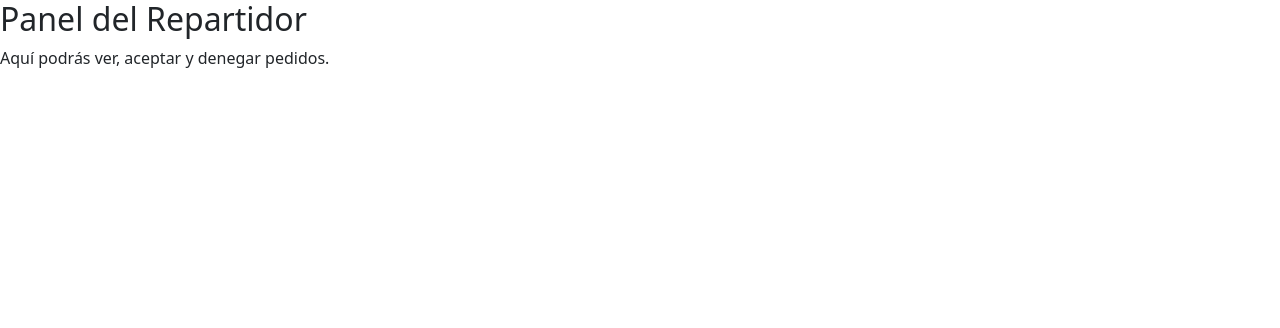
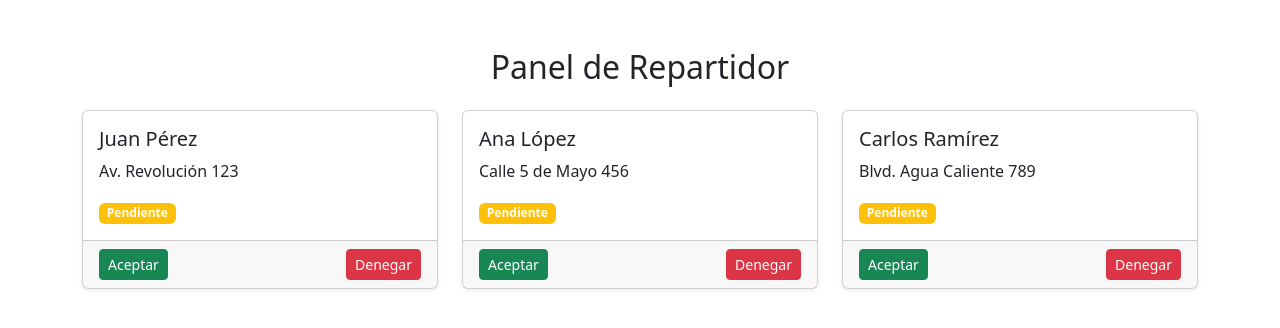
Before and after one commit to AxelYYa/SymphonyMusicStage, a React (Vite) app: page /repartidor in a window 1280 px wide. Shown: the top 328 px of the page. Built offline with nearby package versions, Linux system fonts and the light colour scheme.

Commit message:
Añadidos de Abraham

```diff
--- a/src/Components/Navbar.jsx
+++ b/src/Components/Navbar.jsx
@@ -1,16 +1,13 @@
-
 import React from 'react';
 import { Link } from 'react-router-dom';
 import logo from '/src/assets/logo1.png';
 
-
-
 const Navbar = () => {
   return (
     <nav className="navbar navbar-expand-lg navbar-light" style={{ backgroundColor: '#0000' }}>
-      <div className="container-fluid" >
+      <div className="container-fluid">
         <div className="row w-100 align-items-center">
-          <div className="col-5 d-flex justify-content-start">
+          <div className="col-4 d-flex justify-content-start">
             <button className="navbar-toggler" type="button" data-bs-toggle="collapse" data-bs-target="#navbarNav" aria-controls="navbarNav" aria-expanded="false" aria-label="Toggle navigation">
               <span className="navbar-toggler-icon"></span>
             </button>
@@ -21,24 +18,16 @@ const Navbar = () => {
             </Link>
           </div>
           <div className="col-4 d-flex justify-content-end">
+            <ul className="navbar-nav d-flex align-items-center gap-3">
+              <li className="nav-item">
+                <Link className="nav-link active" to="/">Inicio</Link>
+              </li>
+              <li className="nav-item">
+                <Link className="btn btn-primary btn-sm text-white" to="/login" style={{ padding: '5px 10px', fontSize: '14px' }}>Iniciar Sesión</Link>
+              </li>
+            </ul>
           </div>
         </div>
-      </div>
-      <div className="collapse navbar-collapse justify-content-center" id="navbarNav">
-        <ul className="navbar-nav">
-          <li className="nav-item">
-            <Link className="nav-link active" to="/">Inicio</Link>
-          </li>
-          <li className="nav-item">
-            <Link className="nav-link" to="/acerca">Acerca</Link>
-          </li>
-          <li className="nav-item">
-            <Link className="nav-link" to="/contacto">Contacto</Link>
-          </li>
-          <li className="nav-item">
-            <Link className="btn btn-primary text-white" to="/login">Iniciar Sesión</Link>
-          </li>
-        </ul>
       </div>
     </nav>
   );
--- a/src/pages/DriverPanel.jsx
+++ b/src/pages/DriverPanel.jsx
@@ -1,10 +1,100 @@
-function DriverPanel() {
-    return (
-      <div>
-        <h2>Panel del Repartidor</h2>
-        <p>Aquí podrás ver, aceptar y denegar pedidos.</p>
+import React, { useState } from 'react';
+
+const pedidosIniciales = [
+  { id: 1, cliente: 'Juan Pérez', direccion: 'Av. Revolución 123', estado: 'Pendiente', detalles: 'Pedido con 3 artículos' },
+  { id: 2, cliente: 'Ana López', direccion: 'Calle 5 de Mayo 456', estado: 'Pendiente', detalles: 'Pedido con 1 artículo' },
+  { id: 3, cliente: 'Carlos Ramírez', direccion: 'Blvd. Agua Caliente 789', estado: 'Pendiente', detalles: 'Pedido con 2 artículos' },
+];
+
+const DeliveryDashboard = () => {
+  const [pedidos, setPedidos] = useState(pedidosIniciales);
+
+  const aceptarPedido = (id) => {
+    setPedidos(pedidos.map(pedido =>
+      pedido.id === id ? { ...pedido, estado: 'En camino' } : pedido
+    ));
+  };
+
+  const rechazarPedido = (id) => {
+    setPedidos(pedidos.filter(pedido => pedido.id !== id));
+  };
+
+  const entregarPedido = (id) => {
+    setPedidos(pedidos.map(pedido =>
+      pedido.id === id ? { ...pedido, estado: 'Entregado' } : pedido
+    ));
+  };
+
+  const verDetalles = (detalles) => {
+    alert(detalles);
+  };
+
+  return (
+    <div className="container mt-5">
+      <h2 className="text-center mb-4">Panel de Repartidor</h2>
+      <div className="row">
+        {pedidos.map(pedido => (
+          <div key={pedido.id} className="col-md-4 mb-4">
+            <div className="card shadow-sm">
+              <div className="card-body">
+                <h5 className="card-title">{pedido.cliente}</h5>
+                <p className="card-text">{pedido.direccion}</p>
+                <span className={`badge ${
+                  pedido.estado === 'Pendiente' ? 'bg-warning' :
+                  pedido.estado === 'En camino' ? 'bg-primary' :
+                  pedido.estado === 'Entregado' ? 'bg-success' :
+                  'bg-danger'
+                }`}>
+                  {pedido.estado}
+                </span>
+              </div>
+              <div className="card-footer text-center">
+                {pedido.estado === 'Pendiente' && (
+                  <div className="d-flex justify-content-between">
+                    <button
+                      className="btn btn-success btn-sm"
+                      onClick={() => aceptarPedido(pedido.id)}
+                    >
+                      Aceptar
+                    </button>
+                    <button
+                      className="btn btn-danger btn-sm"
+                      onClick={() => rechazarPedido(pedido.id)}
+                    >
+                      Denegar
+                    </button>
+                  </div>
+                )}
+
+                {pedido.estado === 'En camino' && (
+                  <div className="d-flex justify-content-between">
+                    <button
+                      className="btn btn-info btn-sm"
+                      onClick={() => verDetalles(pedido.detalles)}
+                    >
+                      Ver Detalles
+                    </button>
+                    <button
+                      className="btn btn-success btn-sm"
+                      onClick={() => entregarPedido(pedido.id)}
+                    >
+                      Marcar como Entregado
+                    </button>
+                  </div>
+                )}
+
+                {pedido.estado === 'Entregado' && (
+                  <div className="alert alert-success mt-2">
+                    Pedido entregado
+                  </div>
+                )}
+              </div>
+            </div>
+          </div>
+        ))}
       </div>
-    );
-  }
+    </div>
+  );
+};
 
-  export default DriverPanel;
+export default DeliveryDashboard;
```
